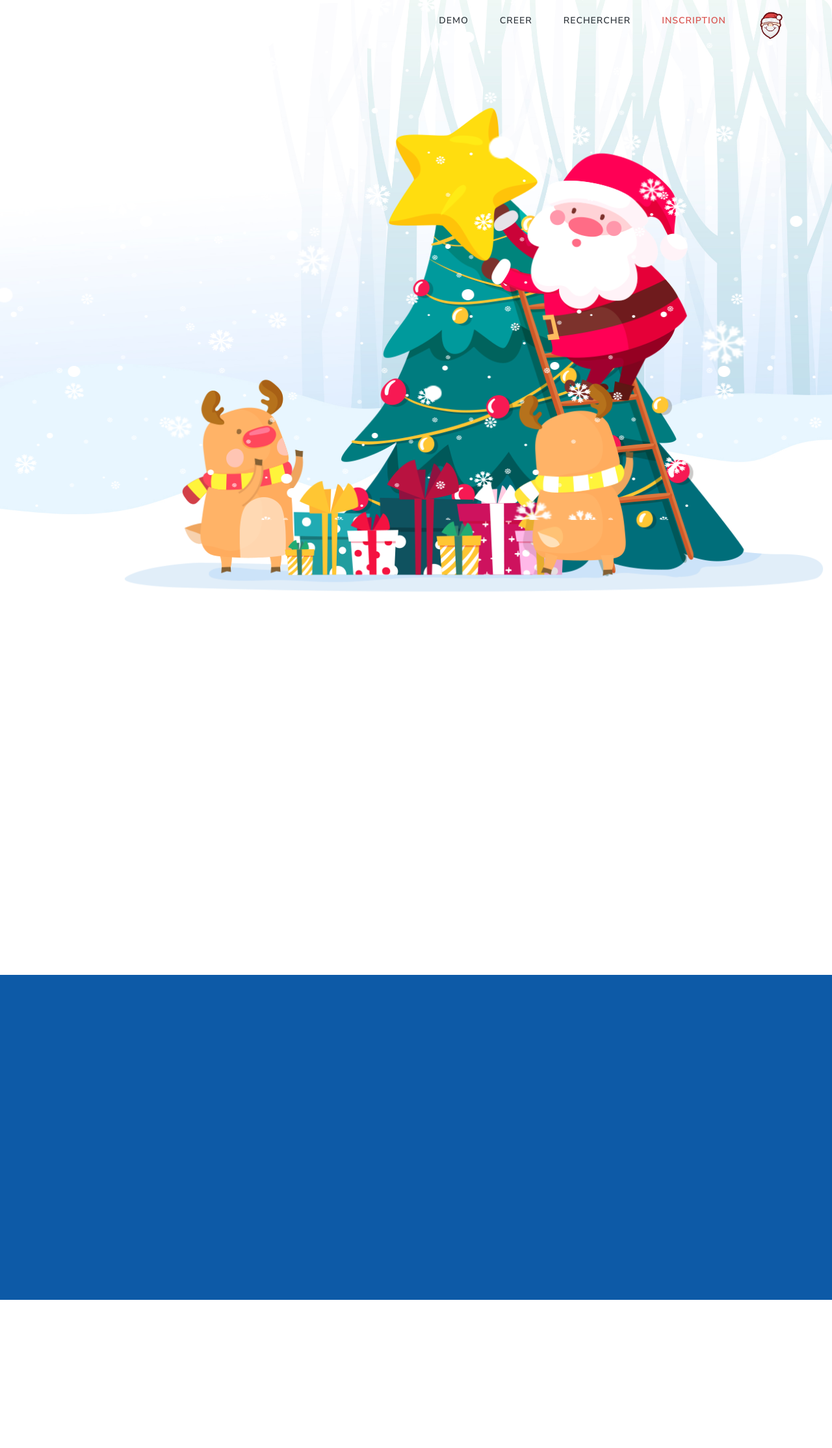
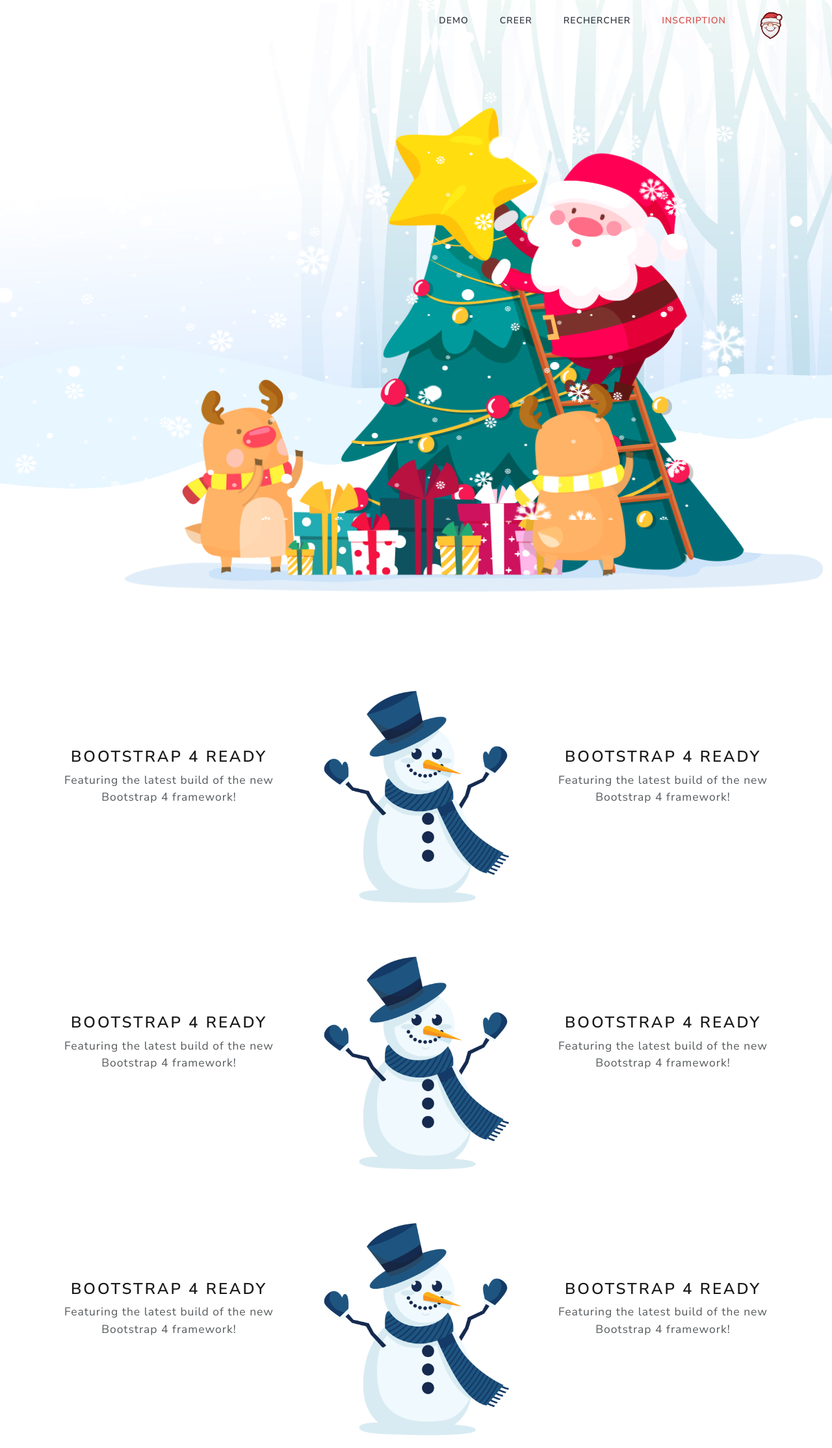
Before and after one commit to ade-clim/nfe114_christmasWishlist, a Symfony app: template templates/app/index.html.twig in a window 1280 px wide. Shown: the whole page at 65% size. Before the commit the page ends 2000 px from the top, so only its background shows below. Run offline with Twig, Linux system fonts and the light colour scheme; the template is opened without the code that fills it, so the values that code supplies are empty; style sheets or scripts are compiled from the project's sources; some libraries are stand-ins or nearby versions.

Commit message:
homepage

```diff
--- a/assets/css/app.css
+++ b/assets/css/app.css
@@ -145,61 +145,36 @@ body {
 }
 
 
-@media (max-width: 1200px) {
-    .slide_background{
-        height: 1000px;
-        min-width: 1900px;
-        max-width: 2000px;
-    }
-    .perso_slide{
-        max-width: 1000px;
-        right: 0;
-        bottom: -900px;
-        position: absolute;
-    }
-    .perso_slide_container{
-        position: relative;
-        min-width: 1900px;
-    }
+.section01{
+    min-height: 400px;
+    padding-top: 200px;
 }
-@media (max-width: 1000px) {
-    .slide_background{
-        height: 1000px;
-        min-width: 1900px;
-        max-width: 2000px;
-    }
-    .perso_slide{
-        max-width: 800px;
-        right: 0;
-        bottom: -900px;
-        position: absolute;
-    }
-    .perso_slide_container{
-        position: relative;
-        min-width: 1900px;
-    }
+
+.section02{
+    min-height: 400px;
+    padding-top: 150px;
+}
+.section03{
+    min-height: 400px;
+    padding-top: 150px;
+}
+.section04{
+    min-height: 400px;
+    padding-top: 150px;
+}
+
+.snow_man{
+    margin-top: -90px;
 
 }
-@media (max-width: 400px) {
-    .slide_background{
-        height: 400px;
-        width: 400px;
 
-    }
-    .perso_slide{
-        max-width: 600px;
-        right: 0;
-        bottom: -900px;
-        position: absolute;
-    }
-    .perso_slide_container{
-        position: relative;
-        min-width: 1500px;
-    }
+.snow_man > img {
+    max-width: 300px;
+    min-height: 100px;
 }
 
 .slide_background{
-    min-height: 1000px;
+    min-height: 950px;
     max-width: 2000px;
 }
 
@@ -225,8 +200,10 @@ body {
 
 .test{
     height: 500px;
+    width: 100vw;
 }
 .testtest{
     height: 500px;
     background-color: #0d5aa7;
+    min-width: 100vw;
 }
--- a/assets/js/pages/HomePage.jsx
+++ b/assets/js/pages/HomePage.jsx
@@ -1,22 +1,19 @@
 import React from 'react';
 import slide from '../../img/HomePage/slide/slide.jpg';
 import perso from '../../img/HomePage/slide/charaNoel.png';
-
+import snowMan from '../../img/HomePage/img/snowman.png';
 const HomePage = () => {
 
 
     return(<>
-            <div>
                 <div className={"perso_slide_container"}>
                     <img className={"perso_slide"} src={perso}/>
                 </div>
-
                 <div className={"text_slide"}>
 
                 </div>
-                <div>
+                <div className={""}>
                     <img height={"700px"} className="d-block w-100 img-responsive slide_background" src={slide}/>
-
 
                     <div className="snow">
                         <div className="snow__layer">
@@ -34,21 +31,87 @@ const HomePage = () => {
                             <div className="snow__fall"></div>
                         </div>
                     </div>
+                </div>
+
+            <section className={"text-center section01"}>
+                <div className="container">
+                    <div className="row">
+                        <div className="col-lg-4">
+                            <div className="mx-auto mb-5 mb-lg-0 mb-lg-3">
+                                <h3>Bootstrap 4 Ready</h3>
+                                <p className="lead mb-0">Featuring the latest build of the new Bootstrap 4
+                                    framework!</p>
+                            </div>
+                        </div>
+                        <div className="col-lg-4 ">
+                            <div className="mx-auto mb-5 mb-lg-0 mb-lg-3 snow_man">
+                                <img src={snowMan}/>
+                            </div>
+                        </div>
+                        <div className="col-lg-4">
+                            <div className="mx-auto mb-5 mb-lg-0 mb-lg-3">
+                                <h3>Bootstrap 4 Ready</h3>
+                                <p className="lead mb-0">Featuring the latest build of the new Bootstrap 4
+                                    framework!</p>
+                            </div>
+                        </div>
+                    </div>
+                </div>
+            </section>
+
+            <section className={"text-center section02"}>
+                <div className="container">
+                    <div className="row">
+                        <div className="col-lg-4">
+                            <div className="features-icons-item mx-auto mb-5 mb-lg-0 mb-lg-3">
+                                <h3>Bootstrap 4 Ready</h3>
+                                <p className="lead mb-0">Featuring the latest build of the new Bootstrap 4
+                                    framework!</p>
+                            </div>
+                        </div>
+                        <div className="col-lg-4 ">
+                            <div className="features-icons-item mx-auto mb-5 mb-lg-0 mb-lg-3 snow_man">
+                                <img src={snowMan}/>
+                            </div>
+                        </div>
+                        <div className="col-lg-4">
+                            <div className="features-icons-item mx-auto mb-5 mb-lg-0 mb-lg-3">
+                                <h3>Bootstrap 4 Ready</h3>
+                                <p className="lead mb-0">Featuring the latest build of the new Bootstrap 4
+                                    framework!</p>
+                            </div>
+                        </div>
+                    </div>
+                </div>
+            </section>
+
+            <section className={"text-center section03"}>
+                <div className="container" >
+                    <div className="row">
+                        <div className="col-lg-4">
+                            <div className="features-icons-item mx-auto mb-5 mb-lg-0 mb-lg-3">
+                                <h3>Bootstrap 4 Ready</h3>
+                                <p className="lead mb-0">Featuring the latest build of the new Bootstrap 4
+                                    framework!</p>
+                            </div>
+                        </div>
+                        <div className="col-lg-4 ">
+                            <div className="features-icons-item mx-auto mb-5 mb-lg-0 mb-lg-3 snow_man">
+                                <img src={snowMan}/>
+                            </div>
+                        </div>
+                        <div className="col-lg-4">
+                            <div className="features-icons-item mx-auto mb-5 mb-lg-0 mb-lg-3">
+                                <h3>Bootstrap 4 Ready</h3>
+                                <p className="lead mb-0">Featuring the latest build of the new Bootstrap 4
+                                    framework!</p>
+                            </div>
+                        </div>
+                    </div>
+                </div>
+            </section>
 
 
-
-                </div>
-            </div>
-            <section >
-                <div className={"container-fluid test"}>
-
-                </div>
-            </section>
-            <section >
-                <div className={"container-fluid testtest"}>
-
-                </div>
-            </section>
         </>
     )
 };
--- a/assets/js/pages/ListeEditPage.jsx
+++ b/assets/js/pages/ListeEditPage.jsx
@@ -30,6 +30,7 @@ import {faEdit, faGift, faTrash} from "@fortawesome/free-solid-svg-icons";
 import {Link} from "react-router-dom";
 import TableListe from "../components/TableListe";
 import jwtDecode from "jwt-decode";
+import DecoListe from "../components/DecoListe";
 
 const ListeEditPage = ({match, history}) => {
 
@@ -328,43 +329,15 @@ const ListeEditPage = ({match, history}) => {
     //<button className={"btn btn-sm bg-white"} onClick={() => {handleDeleteListe(liste.id)}}><FontAwesomeIcon icon={faTrash} color={"red"} size={"2x"}/></button>
   return(
 
-      <div className={"container homecontainer"}>
-          <div className={"container"}>
-            <section>
-                <img src={Bow} width={"40px"} onClick={() => handleChangeWallpaper(Bow)}/>
-                <img src={Ice} width={"40px"} onClick={() => handleChangeWallpaper(Ice)}/>
-                <img src={Snow} width={"40px"} onClick={() => handleChangeWallpaper(Snow)}/>
-                <img src={Stars} width={"40px"} onClick={() => handleChangeWallpaper(Stars)}/>
-                <img src={Trees} width={"40px"} onClick={() => handleChangeWallpaper(Trees)}/>
-                <img src={Trees} width={"40px"} onClick={() => handleChangeWallpaper()}/>
-            </section>
-            <section>
-                <span className={"btn"} onClick={() => handleChangeBorder("#F5624D")}> y</span>
-                <span className={"btn"} onClick={() => handleChangeBorder("#CC231E")}> d</span>
-                <span className={"btn"} onClick={() => handleChangeBorder("#34A65F")}> e</span>
-                <span className={"btn"} onClick={() => handleChangeBorder("#0F8A5F")}> r</span>
-                <span className={"btn"} onClick={() => handleChangeBorder("#235E6F")}> t</span>
-            </section>
-            <section>
-                <span className={"btn"} onClick={() => handleChangeMotif(rennes)}> r</span>
-                <span className={"btn"} onClick={() => handleChangeMotif(santaclaus)}> p</span>
-                <span className={"btn"} onClick={() => handleChangeMotif(rennes02)}> d</span>
-                <span className={"btn"} onClick={() => handleChangeMotif()}> p</span>
-                <span className={"btn"} onClick={() => handleChangeMotif()}> y</span>
-            </section>
-            <section>
-                <span className={"btn"} onClick={() => handleChangeTimbre(timbre01)}> 1</span>
-                <span className={"btn"} onClick={() => handleChangeTimbre(timbre02)}> 2</span>
-                <span className={"btn"} onClick={() => handleChangeTimbre(timbre03)}> 3</span>
-                <span className={"btn"} onClick={() => handleChangeTimbre(timbre04)}> 4</span>
-                <span className={"btn"} onClick={() => handleChangeTimbre(timbre05)}> t</span>
-                <span className={"btn"} onClick={() => handleChangeTimbre(timbre06)}> t</span>
-                <span className={"btn"} onClick={() => handleChangeTimbre()}> t</span>
-            </section>
+      <div className={"container-fluid homecontainer"}>
+
+          {/* Component visuel décoration liste */}
+          <div >
+              <DecoListe handleChangeBorder={handleChangeBorder} handleChangeMotif={handleChangeMotif} handleChangeTimbre={handleChangeTimbre} handleChangeWallpaper={handleChangeWallpaper}/>
           </div>
 
-
-            <div className={"container contour-list d-flex"} style={borderStyle}>
+          <div className={"liste_size container"} >
+              <div className={"container d-flex col-12"} style={borderStyle}>
                   <div className={"container col-12 wallpapers-list"} style={wallpaperStyle}>
                       <div className={"text-right liste_edit"}>
                           <button className={"btn btn-sm bg-white"} onClick={() => {setConfirmDeleteListe(true)}}>
@@ -402,6 +375,10 @@ const ListeEditPage = ({match, history}) => {
                       <TableListe handleAddGift={handleAddGift} errors={errors} handleSearch={handleSearch} handleChange={handleChange} handleSubmit={handleSubmit} liste={liste} itemsListe={itemsListe} handleDelete={handleDelete} handleDeleteReservedGift={handleDeleteReservedGift} handleReservedItem={handleReservedItem} filteredItems={filteredItems} search={search}> </TableListe>
                   </div>
               </div>
+
+          </div>
+
+
       </div>
   )
 };
--- a/assets/js/pages/NewListePage.jsx
+++ b/assets/js/pages/NewListePage.jsx
@@ -186,8 +186,8 @@ const NewListePage= ({match, history}) => {
                     <DecoListe handleChangeBorder={handleChangeBorder} handleChangeMotif={handleChangeMotif} handleChangeTimbre={handleChangeTimbre} handleChangeWallpaper={handleChangeWallpaper}/>
             </div>
 
-            <div className={"liste_size container col-8"} >
-                <div className={"container d-flex"} style={borderStyle}>
+            <div className={"liste_size container"} >
+                <div className={"container d-flex col-12"} style={borderStyle}>
                     <div className={"container col-12 wallpapers-list"} style={wallpaperStyle}>
                         <div className={"container col-lg-6 col-md-10"}>
                             <img src={decoListe.motif} className={"motif"}/>
```
Also changed, not shown: assets/img/HomePage/img/snowman.png (added). Lines whose indentation alone changed are shown as unchanged.
